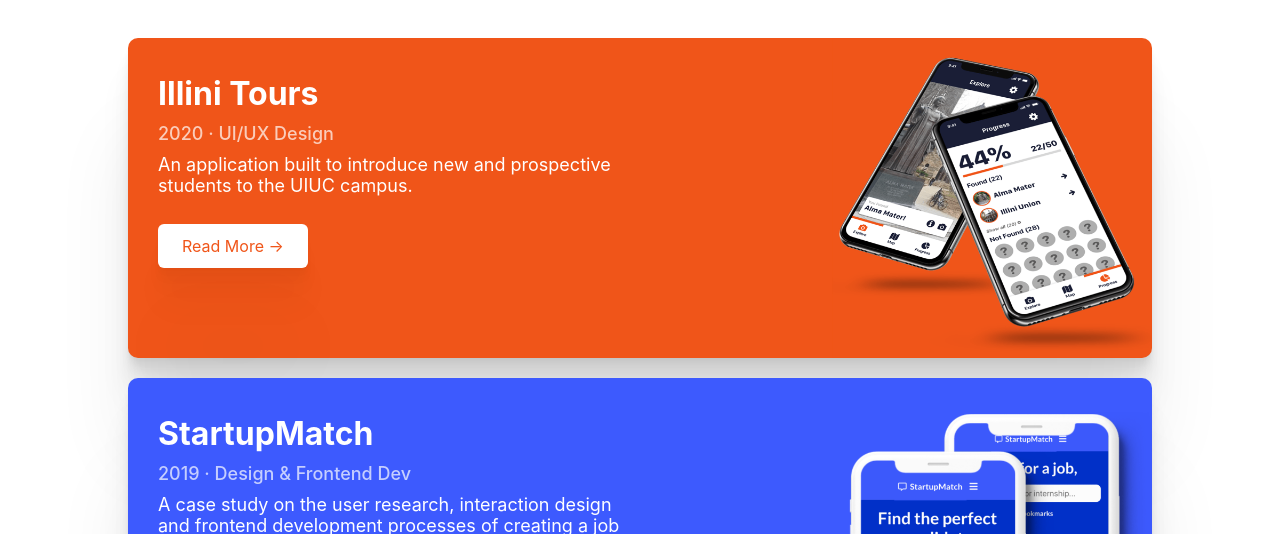
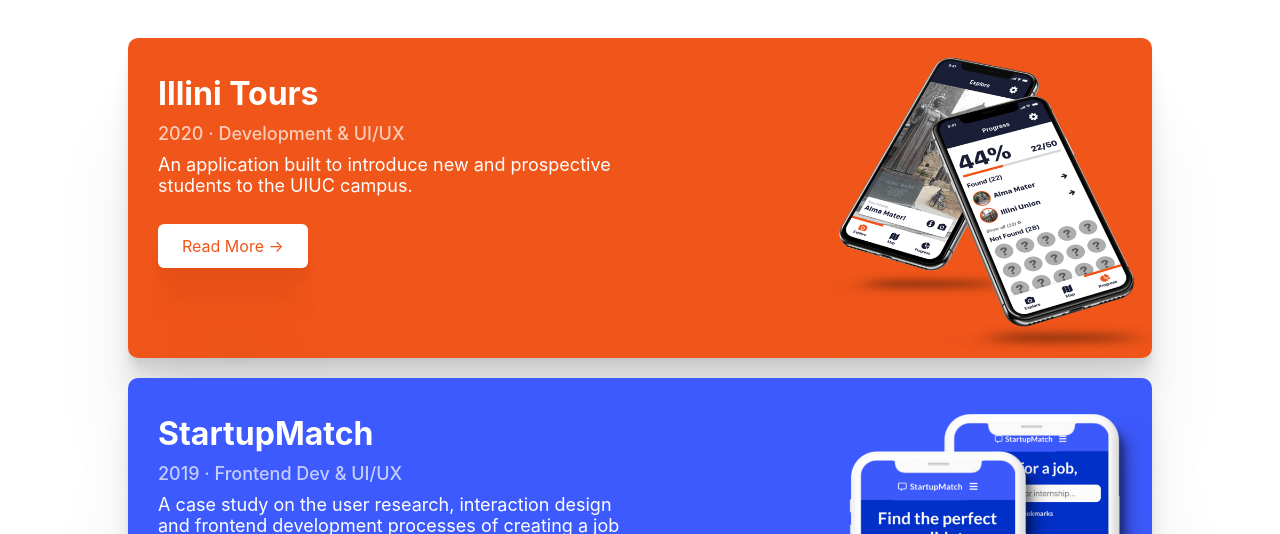
Before and after one commit to SirajChokshi/old-portfolio, a React (Create React App) app: page / in a window 1280 px wide. Shown: the part 860-1394 px from the top of the page. Built offline with nearby package versions, Linux system fonts and the light colour scheme.

Commit message:
redo categories

```diff
--- a/src/views/Home.js
+++ b/src/views/Home.js
@@ -47,14 +47,14 @@
                         projectID="illinitours"
                         projectName="Illini Tours"
                         projectYear="2020"
-                        projectCategory={"UI/UX Design"}
+                        projectCategory={"Development & UI/UX"}
                         projectDesc="An application built to introduce new and prospective students to the UIUC campus."
                     />
                     <ProjectCard
                         projectID="startupmatch"
                         projectName="StartupMatch"
                         projectYear="2019"
-                        projectCategory={"Design & Frontend Dev"}
+                        projectCategory={"Frontend Dev & UI/UX"}
                         projectDesc="A case study on the user research, interaction design and frontend development
                                     processes of creating a job board for startups developed by Founders at the University of
                                     Illinois at Urbana-Champaign."
--- a/src/views/IlliniTours.js
+++ b/src/views/IlliniTours.js
@@ -23,12 +23,12 @@
                 <section className="project-header-card mobile" style={styleTemp} />
                 <div className="info mobile">
                     <h2>Illini Tours App</h2>
-                    <h3>2020 &middot; UI/UX Design</h3>
+                    <h3>2020 &middot; Development & UI/UX</h3>
                 </div>
                 <section className="project-header-card" style={styleTemp}>
                     <div className="info">
                         <h2>Illini Tours App</h2>
-                        <h3>2020 &middot; UI/UX Design</h3>
+                        <h3>2020 &middot; Development & UI/UX</h3>
                     </div>
                 </section>
                 <article className="row" id="sub-header">
--- a/src/views/StartupMatch.js
+++ b/src/views/StartupMatch.js
@@ -23,12 +23,12 @@
                 <section className="project-header-card mobile" style={styleTemp} />
                 <div className="info mobile">
                     <h2>StartupMatch</h2>
-                    <h3>2019 &middot; Design & Frontend Dev</h3>
+                    <h3>2019 &middot; Frontend Dev & UI/UX</h3>
                 </div>
                 <section className="project-header-card" style={styleTemp}>
                     <div className="info">
                         <h2>StartupMatch</h2>
-                        <h3>2019 &middot; Design & Frontend Dev</h3>
+                        <h3>2019 &middot; Frontend Dev & UI/UX</h3>
                     </div>
                 </section>
                 <article className="row" id="sub-header">
```
